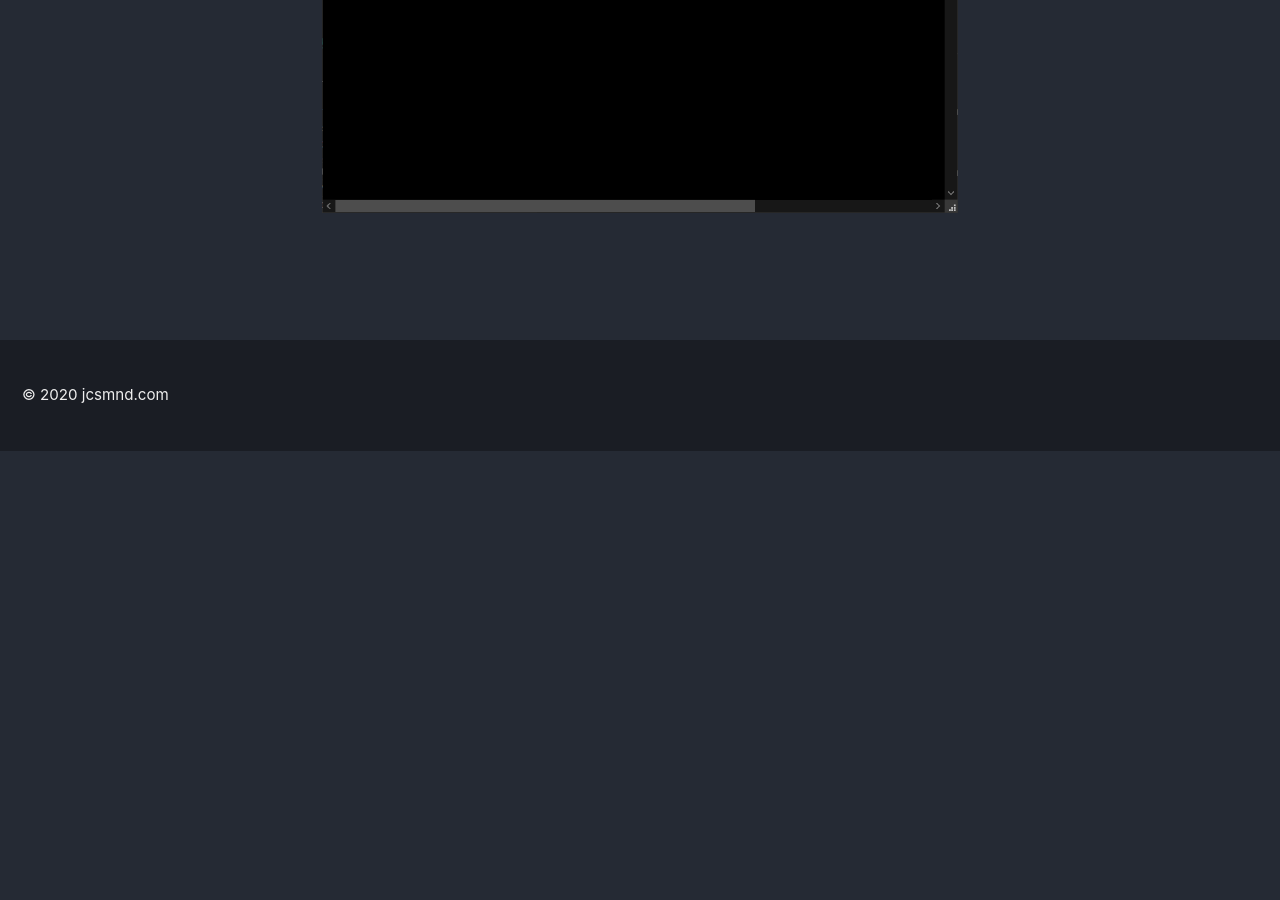
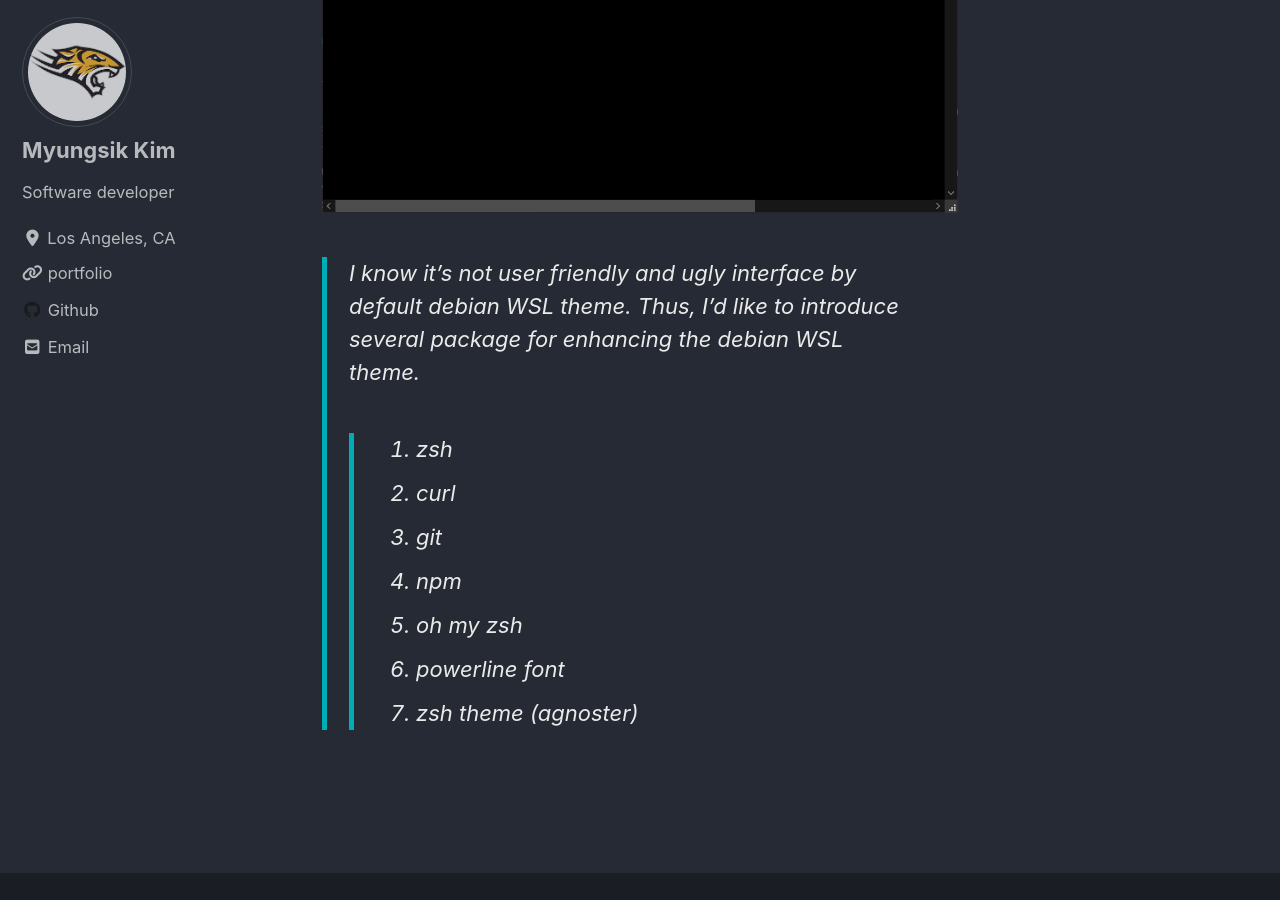
Before and after one commit to jcsmnd/jcsmnd.github.io_inactive, a Jekyll site: the page built from _posts/2020-06-25-Windows-Subsystems-for-Linux(WSL1).md, in a window 1280 px wide and 900 px high, scrolled down 2850 px. Built offline with Jekyll 4.4.1, drawn with Linux system fonts in a browser that asks for light colours; cached includes are drawn as plain includes; nearby versions of some CDN libraries; before the commit the page ends 3301 px from its top, so only the background shows below that.

Commit message:
post update

```diff
--- a/_posts/2020-06-25-Windows-Subsystems-for-Linux(WSL1).md
+++ b/_posts/2020-06-25-Windows-Subsystems-for-Linux(WSL1).md
@@ -32,4 +32,14 @@ defaults:
 
 ![Microsoft Store](/assets/images/posts/2020-06-25/04.png)
 
+> I know it's not user friendly and ugly interface by default debian WSL theme.
+> Thus, I'd like to introduce several package for enhancing the debian WSL theme.
+>> 1. zsh
+>> 2. curl
+>> 3. git
+>> 4. npm
+>> 5. oh my zsh
+>> 6. powerline font
+>> 7. zsh theme (agnoster)
+
 <!--- Author: Myungsik Kim -->
```
